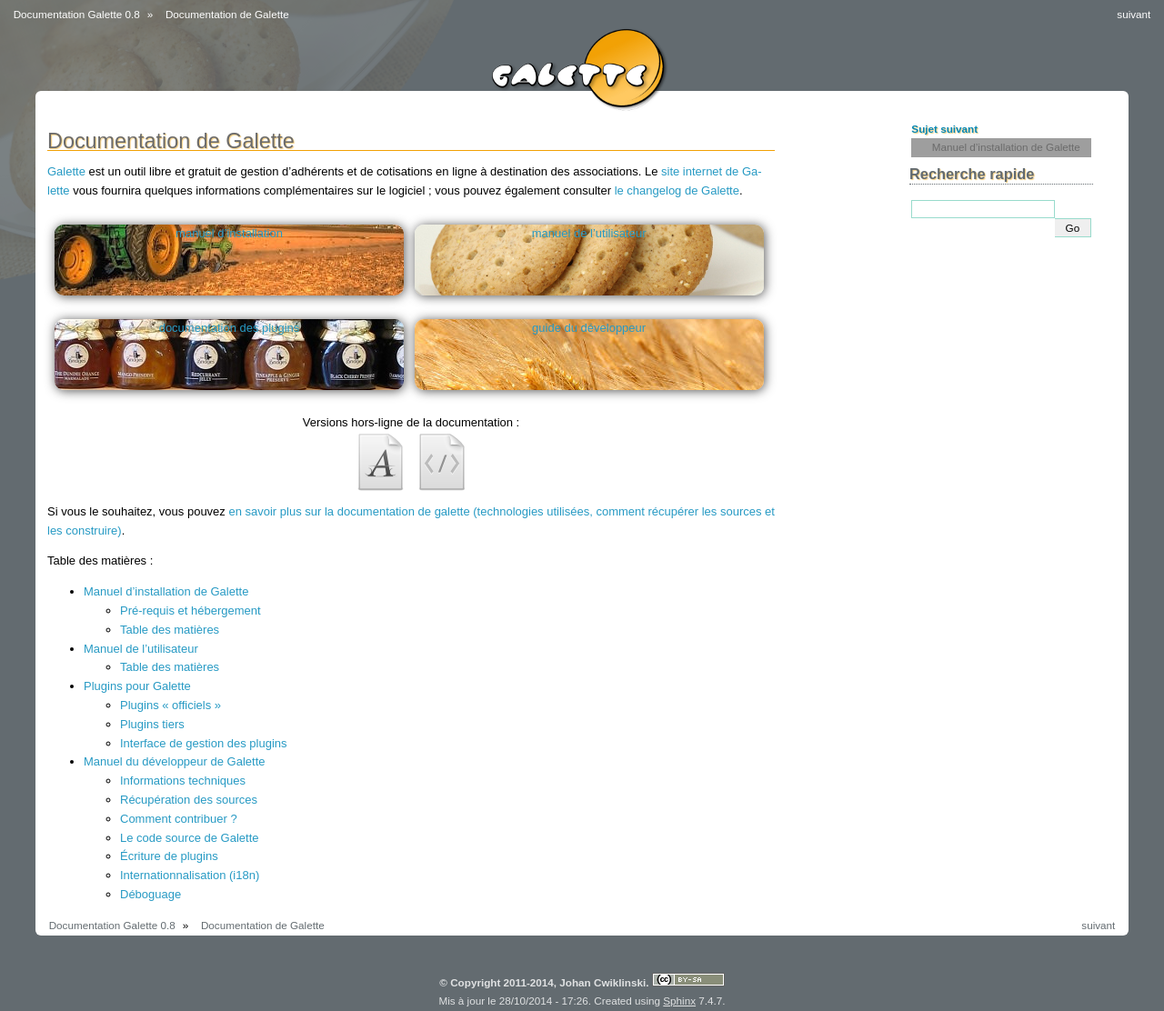
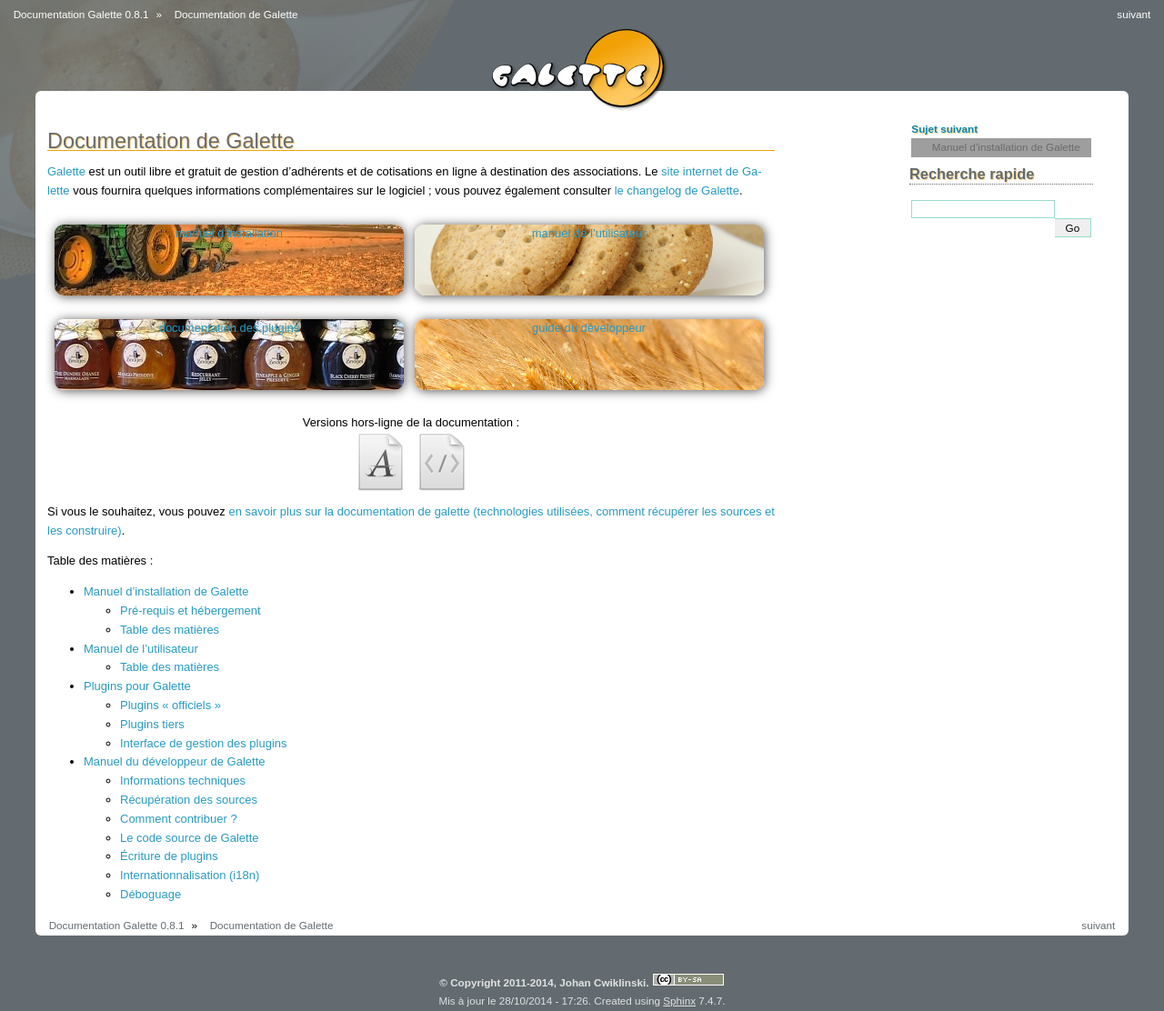
Before and after one commit to galette/galettedoc, a Sphinx documentation site: the page built from source/index.rst, in a window 1280 px wide. Shown: the whole page at 91% size. Built offline with Sphinx 7.4.7, drawn with Linux system fonts in a browser that asks for light colours; grey boxes are pictures that could not be loaded.

Commit message:
Mise à jour en 0.8.1

```diff
--- a/source/conf.py
+++ b/source/conf.py
@@ -50,9 +50,9 @@
 # built documents.
 #
 # The short X.Y version.
-version = '0.8'
+version = '0.8.1'
 # The full version, including alpha/beta/rc tags.
-release = '0.8'
+release = '0.8.1'
 
 # The language for content autogenerated by Sphinx. Refer to documentation
 # for a list of supported languages.
```
